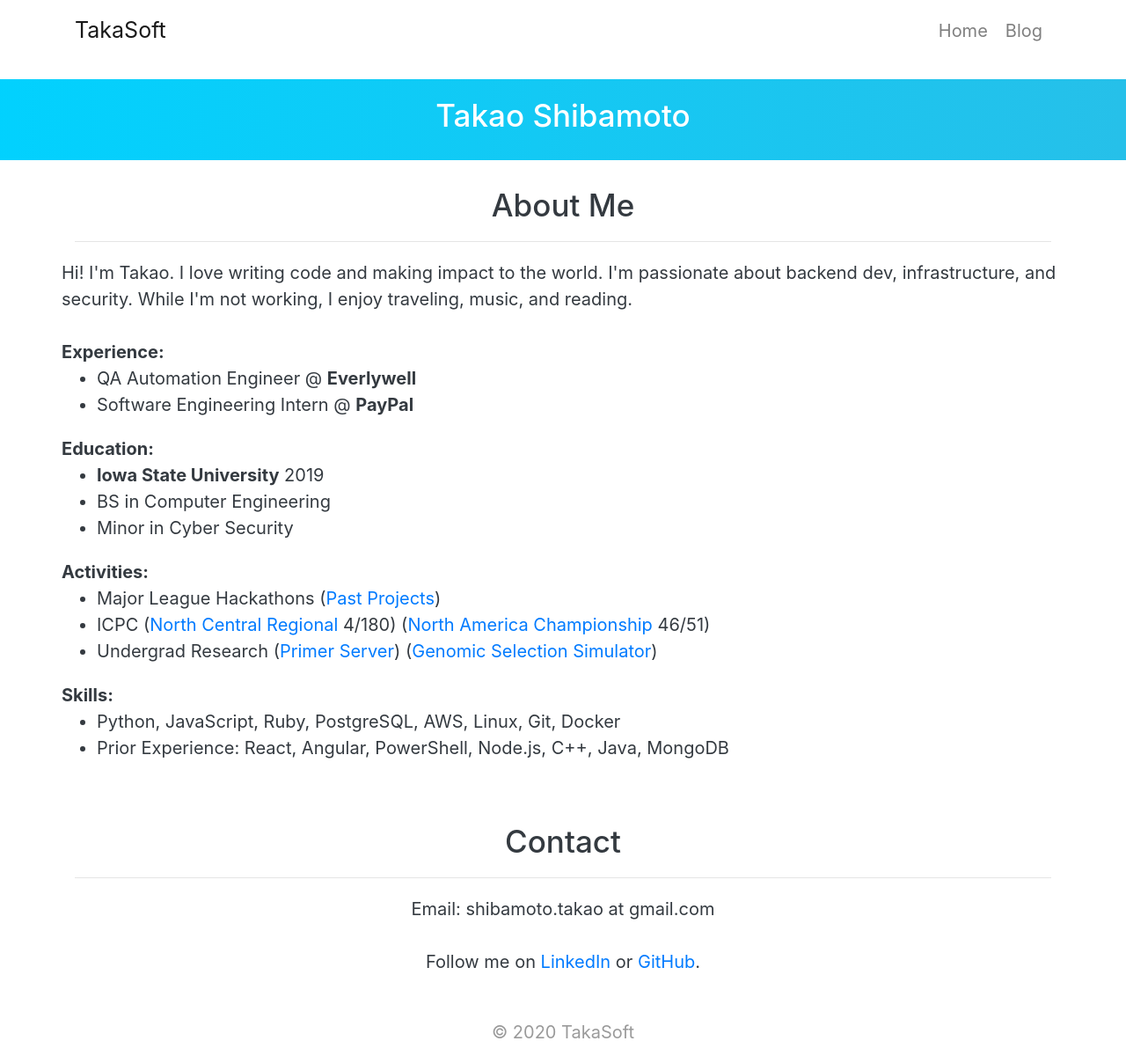
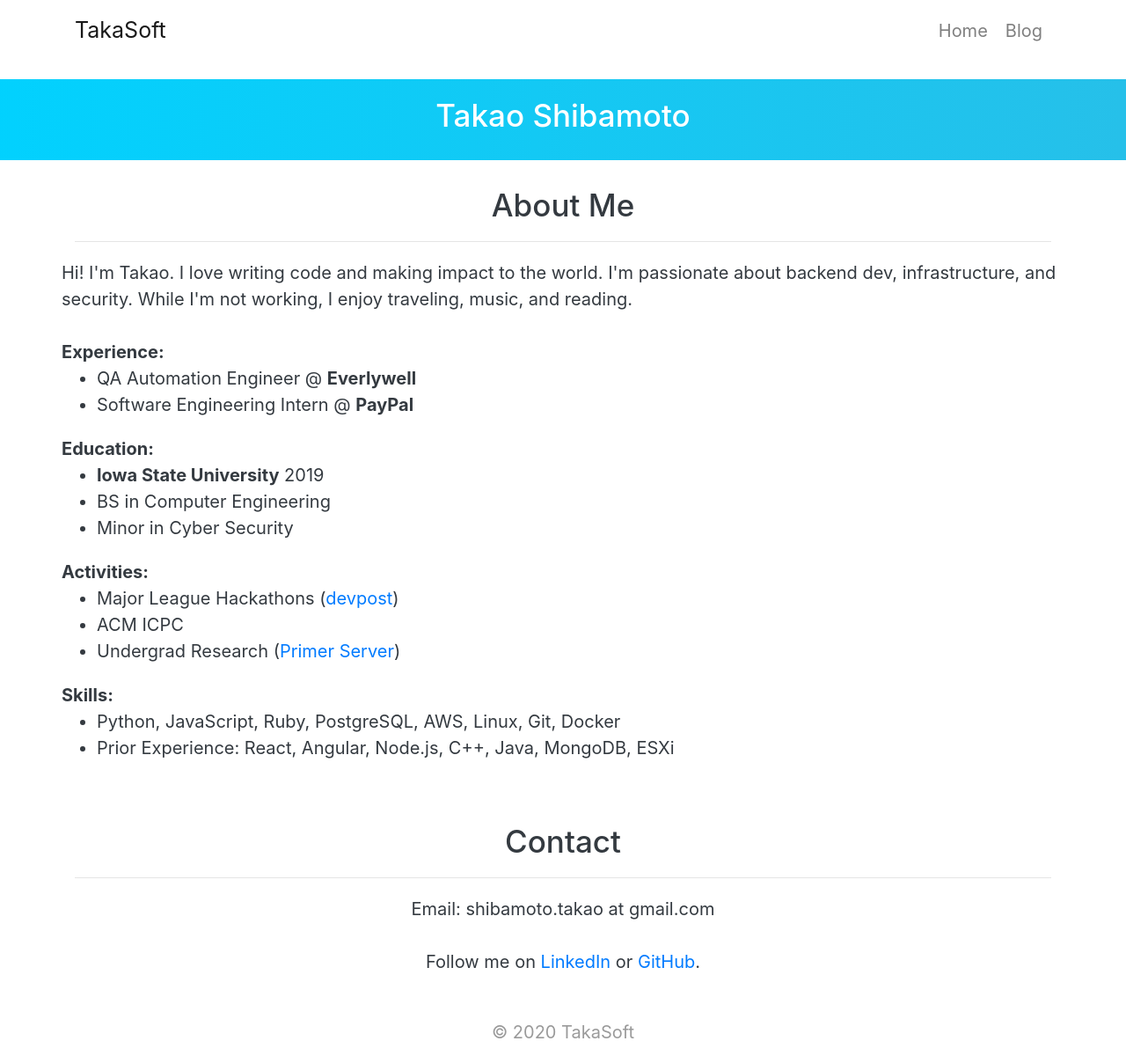
Before and after one commit to takasoft/takasoft.github.io, a Jekyll site: the page built from index.html, in a window 1280 px wide. Shown: the whole page at 88% size. Built offline with Jekyll 4.4.1, drawn with Linux system fonts in a browser that asks for light colours.

Commit message:
Update index.html

```diff
--- a/index.html
+++ b/index.html
@@ -43,11 +43,9 @@
     </div>
     <div class="row">
       <ul>
-        <li>Major League Hackathons (<a href="https://devpost.com/takao-shibamoto">Past Projects</a>)</li>
-        <li>ICPC (<a href="https://ncna19.kattis.com/standings">North Central
-          Regional</a> 4/180) (<a href="https://nac.icpc.global/history/2020/scoreboard">North America Championship</a> 46/51)</li>
-
-        <li>Undergrad Research (<a href="{{ site.url }}{{ site.baseurl }}/blog/ncur-primer-server">Primer Server</a>) (<a href="{{ site.url }}{{ site.baseurl }}/blog/genomic-selection-simulator">Genomic Selection Simulator</a>)</li>
+        <li>Major League Hackathons (<a href="https://devpost.com/takao-shibamoto">devpost</a>)</li>
+        <li>ACM ICPC</li>
+        <li>Undergrad Research (<a href="{{ site.url }}{{ site.baseurl }}/blog/ncur-primer-server">Primer Server</a>)</li>
       </ul>
     </div>
 
@@ -57,7 +55,7 @@
     <div class="row">
       <ul>
         <li>Python, JavaScript, Ruby, PostgreSQL, AWS, Linux, Git, Docker</li>
-        <li>Prior Experience: React, Angular, PowerShell, Node.js, C++, Java, MongoDB</li>
+        <li>Prior Experience: React, Angular, Node.js, C++, Java, MongoDB, ESXi</li>
       </ul>
     </div>
   </div>
```
